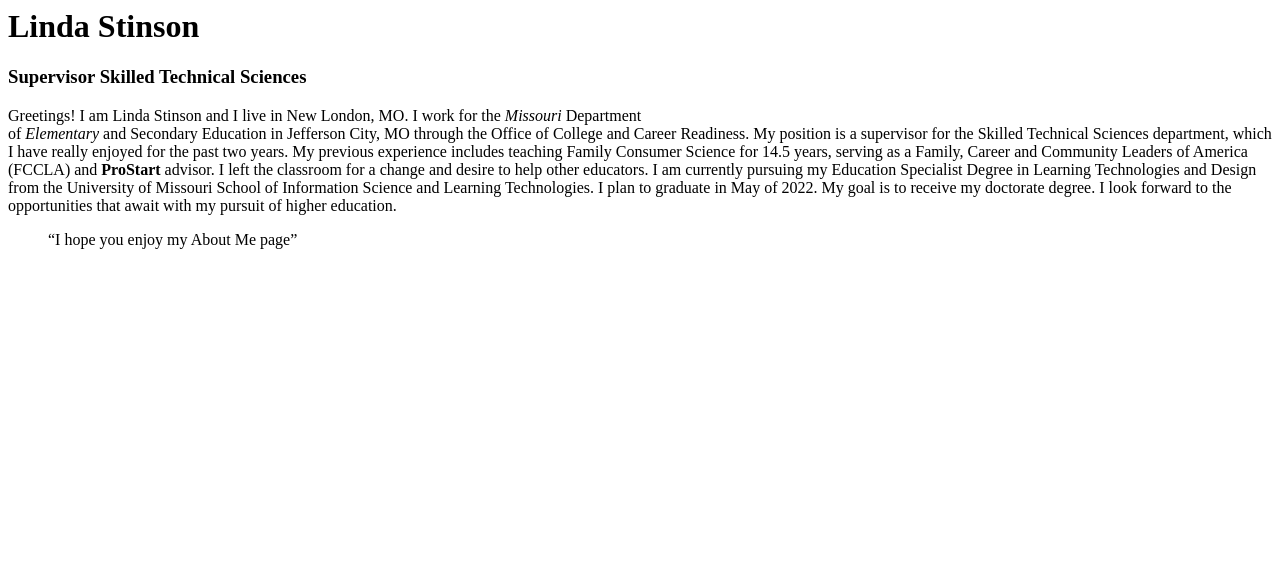
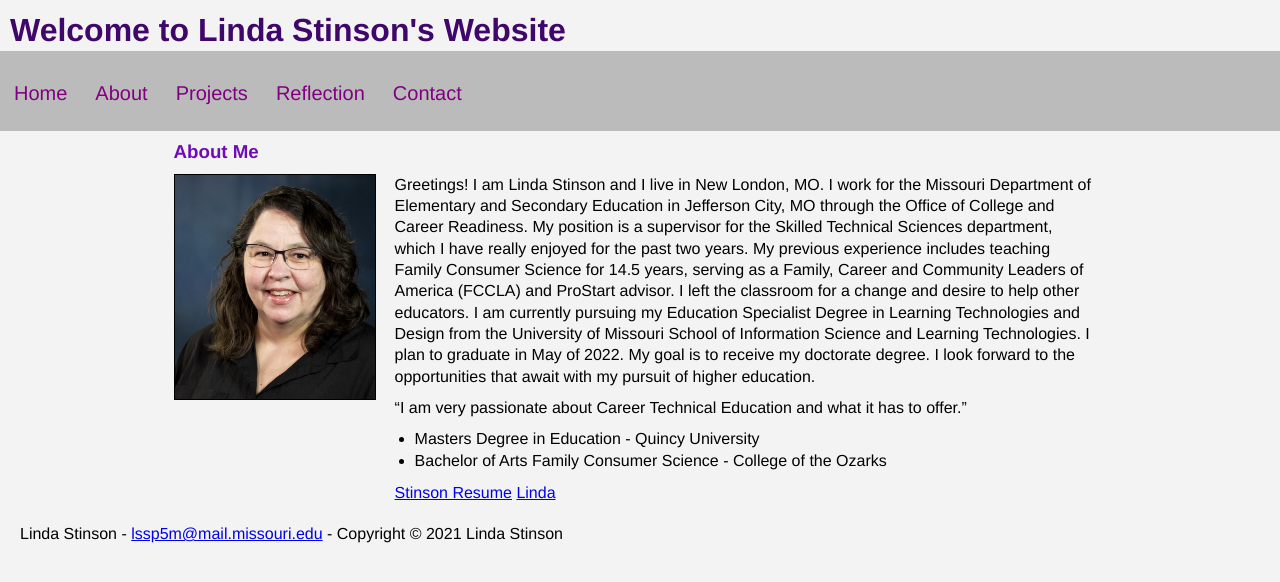
Before and after one commit to LinStin68/LinStin68.github.io, a plain HTML site: page About.html in a window 1280 px wide. Drawn offline with Linux system fonts and the light colour scheme.

Commit message:
something
something

```diff
--- a/About.html
+++ b/About.html
@@ -1,8 +1,68 @@
-<h1> Linda Stinson </h1>
-<h3> Supervisor Skilled Technical Sciences </h3>
-<p>Greetings! I am Linda Stinson and I live in New London, MO. I work for the <em>Missouri</em> Department <br/> of <em>Elementary</em> and Secondary Education in Jefferson City, MO through the Office of College and Career Readiness. My position is a supervisor for the Skilled Technical Sciences department, which I have really enjoyed for the past two years.
+<!DOCTYPE html>
+<html lang="en-US">
+<head>
+        <meta charset="utf-8"><title>About Me</title>
+        <meta name="viewport" content="width=device-width, initial-scale=1.0">
+        <link rel="stylesheet" href="style.css">
+        <link rel="stylesheet" href="navthree.css">
 
-My previous experience includes teaching Family Consumer Science for 14.5 years, serving as a Family, Career and Community Leaders of America (FCCLA) and <strong>ProStart</strong> advisor. I left the classroom for a change and desire to help other educators.
+</head>
+<body>
 
-I am currently pursuing my Education Specialist Degree in Learning Technologies and Design from the University of Missouri School of Information Science and Learning Technologies. I plan to graduate in May of 2022. My goal is to receive my doctorate degree. I look forward to the opportunities that await with my pursuit of higher education.</p>
-<blockquote> <q>I hope you enjoy my About Me page</q> </blockquote>
+    <header>
+    <h1>Welcome to Linda Stinson's Website</h1>
+    <!-- Begin Navigation Section -->
+    <nav>
+    <ul class="nav">
+        <li><a href="https://linstin68.github.io/index.html">Home</a></li>
+        <li><a href="https://linstin68.github.io/about.html">About</a></li>
+        <li><a href="https://linstin68.github.io/project.html">Projects</a>
+            <ul>
+                <li><a href="#Link1.html">Link 1</a><li>
+                <li><a href="#Link2.html">Link 2</a><li>
+                <li><a href="#Link3.html">Link 3</a><li>
+            </ul>
+     </li>
+     <li><a href="https://linstin68.github.io/reflection.html">Reflection</a></li>
+     <li><a href="#contact.html">Contact</a></li>
+    </ul>
+    </nav>
+    <!-- End Navigation Section -->
+</header>
+
+<main>
+    <section>
+          <div class="container">
+               <div class="col"></div>
+               <h3 class="title">About Me</h3>
+               <div class="col"></div>
+               <div class="col"></div>
+               <div class="col"></div>
+            <div class="col"><img src="Stinson.jpg" alt="Linda" class="aboutImg"></div>
+         <div class="col"><p class="bio">Greetings! I am Linda Stinson and I live in New London, MO. I work for the Missouri Department of Elementary and Secondary Education in Jefferson City, MO through the Office of College and Career Readiness. My position is a supervisor for the Skilled Technical Sciences department, which I have really enjoyed for the past two years.
+
+    My previous experience includes teaching Family Consumer Science for 14.5 years, serving as a Family, Career and Community Leaders of America (FCCLA) and ProStart advisor. I left the classroom for a change and desire to help other educators.
+
+    I am currently pursuing my Education Specialist Degree in Learning Technologies and Design from the University of Missouri School of Information Science and Learning Technologies. I plan to graduate in May of 2022. My goal is to receive my doctorate degree. I look forward to the opportunities that await with my pursuit of higher education.</p>
+
+
+    <blockquote> <q>I am very passionate about Career Technical Education and what it has to offer.</q></blockquote>
+
+    <ul class="education">
+        <li>Masters Degree in Education - Quincy University</li>
+        <li>Bachelor of Arts Family Consumer Science - College of the Ozarks</li>
+    </ul>
+    </div>
+    <div class="col"></div>
+    <div class="col"></div>
+    <div class="col"></div>
+    <div class="col">
+        <a href= "resume.pdf"> Stinson Resume</a>
+        <a href= "Linda Stinson Resume.pdf"> Linda </a>
+    </div>
+</main>
+<footer>
+    <p> Linda Stinson - <a href="mailto:lssp5m@mail.missouri.edu">lssp5m@mail.missouri.edu</a> - Copyright &copy; 2021 Linda Stinson </p>
+</footer>
+</body>
+</html>
```
Also changed, not shown: 2 other files.
